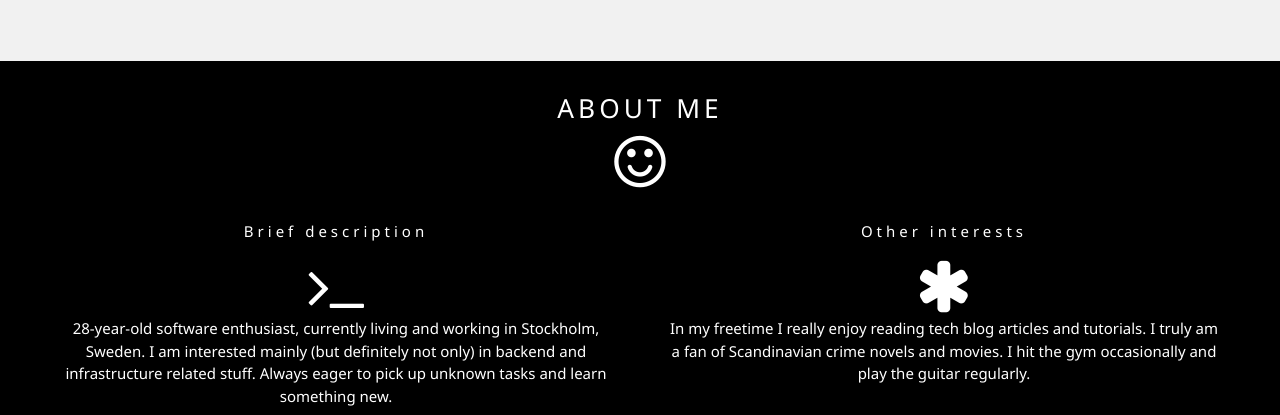
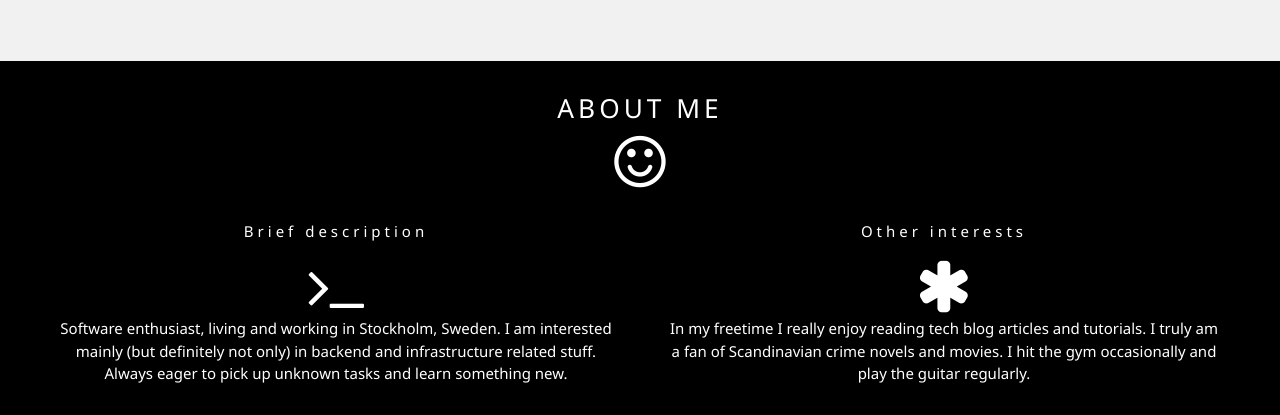
Before and after one commit to TamasGorgics/TamasGorgics.github.io, a plain HTML site: page index.html in a window 1280 px wide. Shown: the part 537-952 px from the top of the page. Drawn offline with nearby package versions, Linux system fonts and the light colour scheme; some packages are replaced by stand-ins of ours.

Commit message:
Update index.html

```diff
--- a/index.html
+++ b/index.html
@@ -54,7 +54,7 @@
                 <div class="w3-half w3-panel w3-round-large w3-padding-large">
                     <p class="w3-wide">Brief description</p>
                     <i class="fa fa-terminal fa-4x"></i>
-                    <p class="w3-slim">28-year-old software enthusiast, currently living and working in Stockholm, Sweden. I am interested mainly (but definitely not only) in backend and infrastructure related stuff. Always eager to pick up unknown tasks and learn something
+                    <p class="w3-slim">Software enthusiast, living and working in Stockholm, Sweden. I am interested mainly (but definitely not only) in backend and infrastructure related stuff. Always eager to pick up unknown tasks and learn something
                         new.
                     </p>
                 </div>
```
